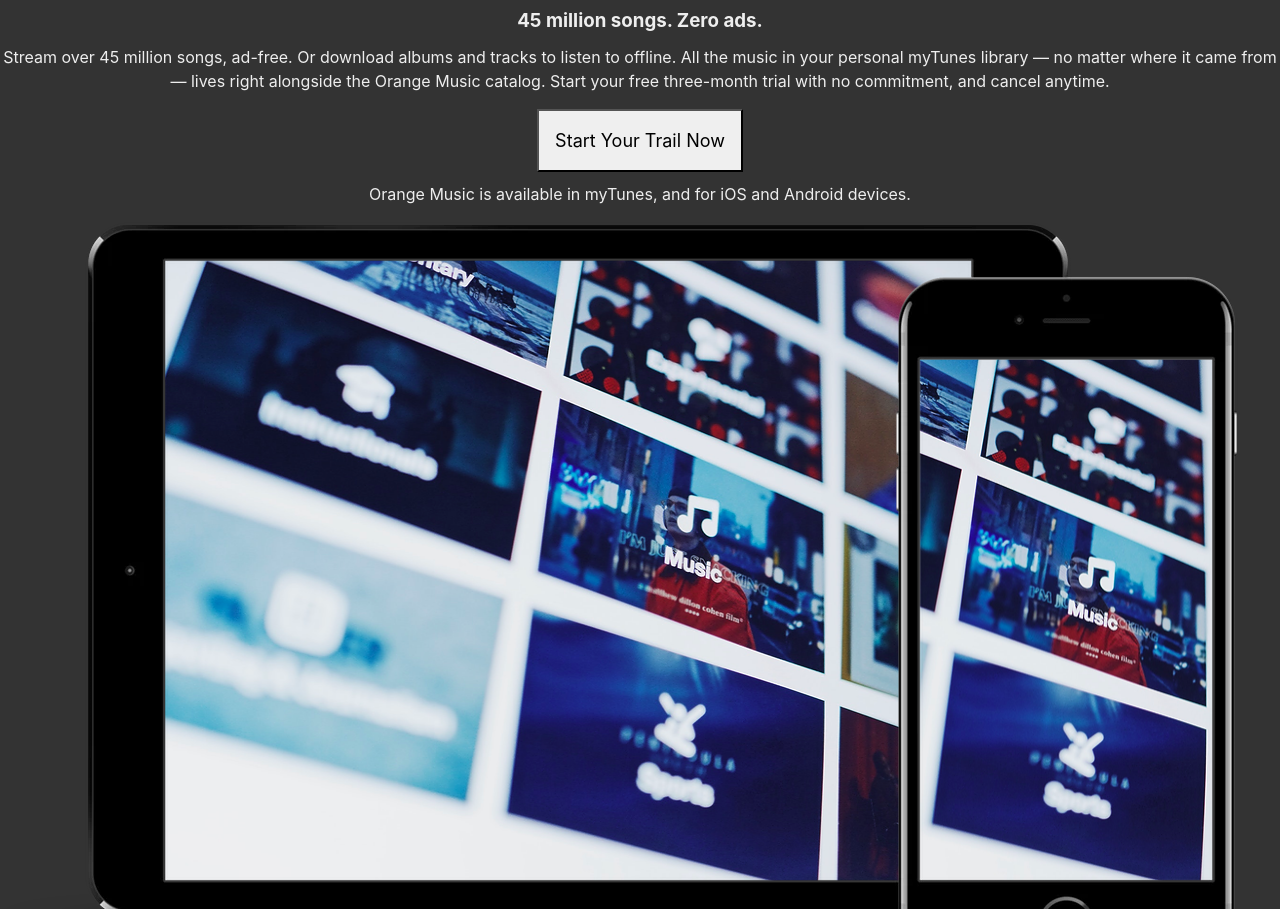
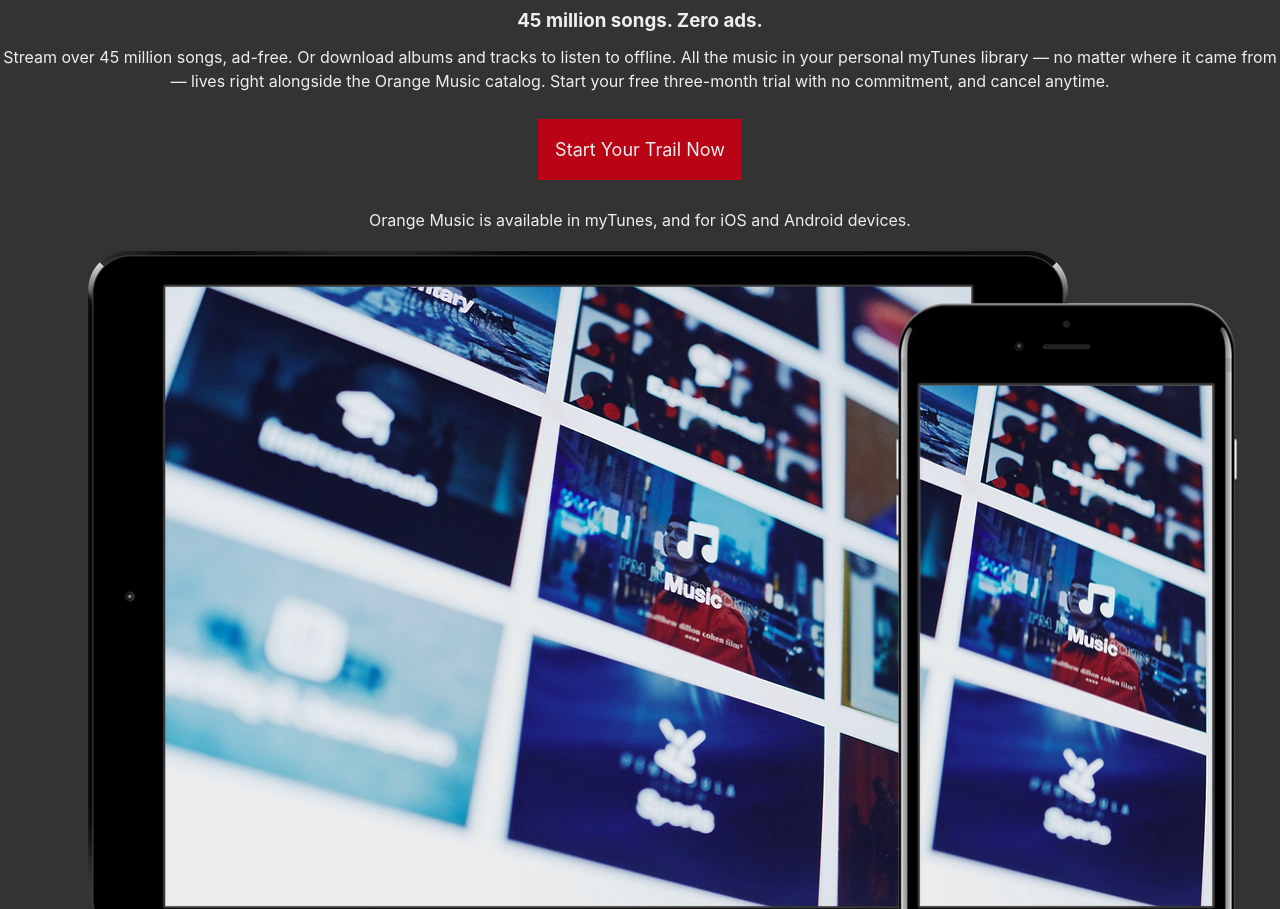
Before and after one commit to MostafaSalama/simple-myTunes-landing-page, a website with bundled scripts: page src/index.html in a window 1280 px wide. Shown: the part 931-1840 px from the top of the page. Built offline with nearby package versions, Linux system fonts and the light colour scheme.

Commit message:
update button background colors

```diff
--- a/src/style/components/_button.scss
+++ b/src/style/components/_button.scss
@@ -3,4 +3,6 @@
   padding: 1rem;
   text-align: center;
   cursor: pointer;
+  color:  #eeeeee;
+  border:1px solid transparent;
 }
--- a/src/style/main.scss
+++ b/src/style/main.scss
@@ -1,3 +1,5 @@
+$button_background_secondary:#b90415;
+$button_background_secondary_hover : #d3071b;
 @import "reset";
 @import "components/nav";
 @import "components/button";
--- a/src/style/organisms/_music.scss
+++ b/src/style/organisms/_music.scss
@@ -22,3 +22,11 @@
 img {
   max-width: 100%;
 }
+#music button {
+  background-color: $button_background_secondary;
+  margin-bottom: 18px;
+  margin-top: 10px;
+  &:hover,&:focus {
+    background-color: $button_background_secondary_hover;
+  }
+}
```
